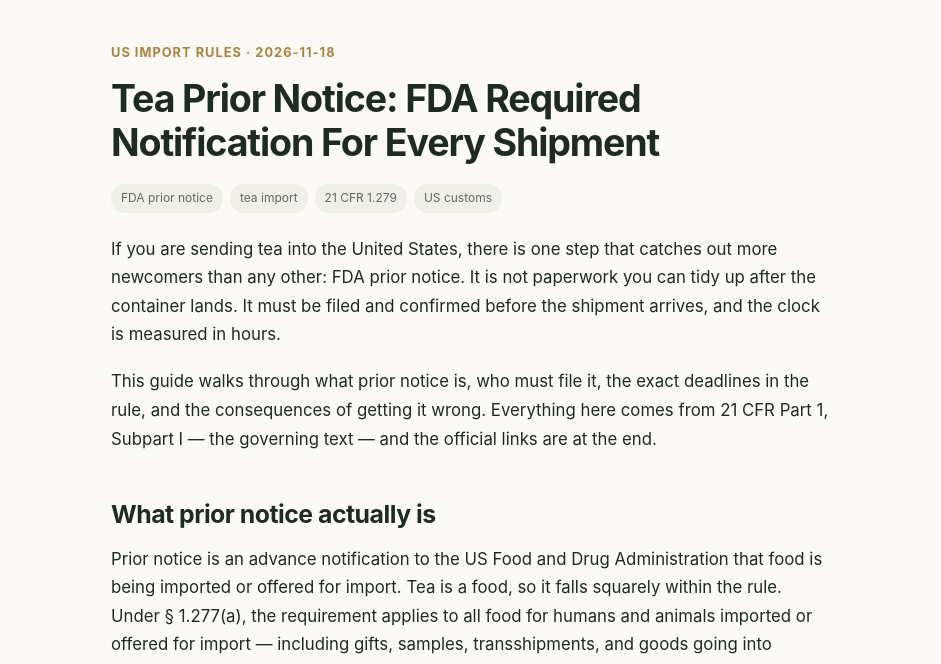
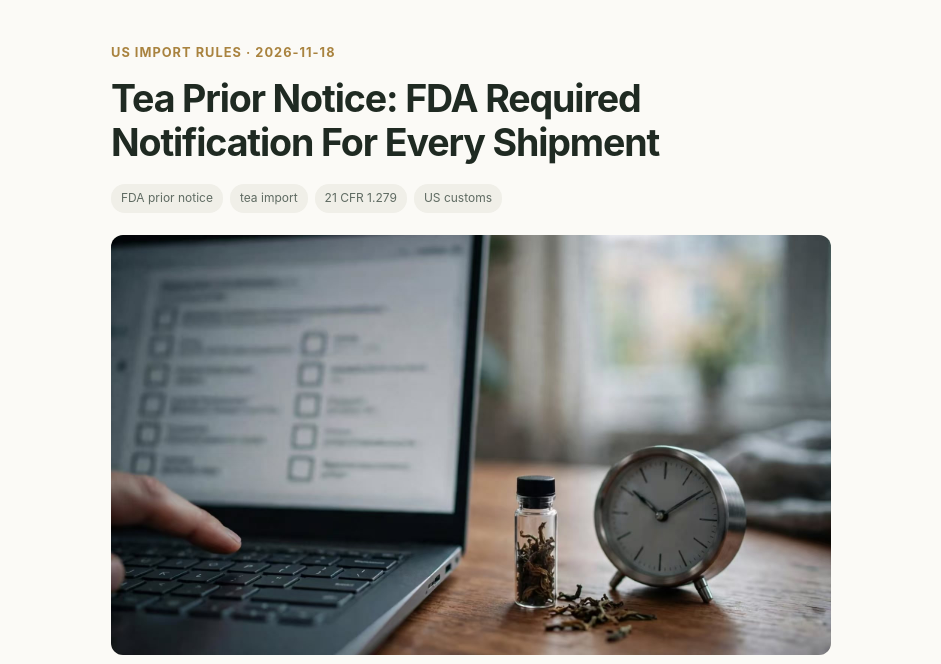
Before and after one commit to hanchaoqun8/dazi-tea-blog, a plain HTML site: page site/posts/tea-prior-notice-fda/index.html in a window 1280 px wide. Shown: the part 67-731 px from the top of the page, without its empty margins (169-1110 px from the left). Drawn offline with Linux system fonts and the light colour scheme.

Commit message:
Add index.html

```diff
--- a/site/posts/tea-prior-notice-fda/index.html
+++ b/site/posts/tea-prior-notice-fda/index.html
@@ -7,6 +7,7 @@
 <meta property="og:description" content="FDA prior notice is required for imported tea. Learn the exact 21 CFR 1.279 deadlines, how to file, what data is needed, and what happens if you get it wrong.">
 <meta property="og:type" content="website">
 <meta property="og:url" content="https://blog.dazi.uk/">
+<meta property="og:image" content="https://blog.dazi.uk/assets/img/tea-prior-notice-fda.jpg">
 <link rel="stylesheet" href="/assets/style.css">
 <link rel="alternate" type="application/rss+xml" title="RSS" href="/rss.xml">
 </head><body class="post-page">
@@ -18,6 +19,7 @@
 <div class="post-cat">US Import Rules · 2026-11-18</div>
 <h1>Tea Prior Notice: FDA Required Notification For Every Shipment</h1>
 <div class="tags"><span class="tag">FDA prior notice</span> <span class="tag">tea import</span> <span class="tag">21 CFR 1.279</span> <span class="tag">US customs</span></div>
+<figure class="post-cover"><img src="/assets/img/tea-prior-notice-fda.jpg" alt="Importer filling an advance notice form with a tea sample nearby."></figure>
 <div class="post-body">
 <p>If you are sending tea into the United States, there is one step that catches out more newcomers than any other: FDA prior notice. It is not paperwork you can tidy up after the container lands. It must be filed and confirmed before the shipment arrives, and the clock is measured in hours.</p>
 <p>This guide walks through what prior notice is, who must file it, the exact deadlines in the rule, and the consequences of getting it wrong. Everything here comes from 21 CFR Part 1, Subpart I — the governing text — and the official links are at the end.</p>
```
